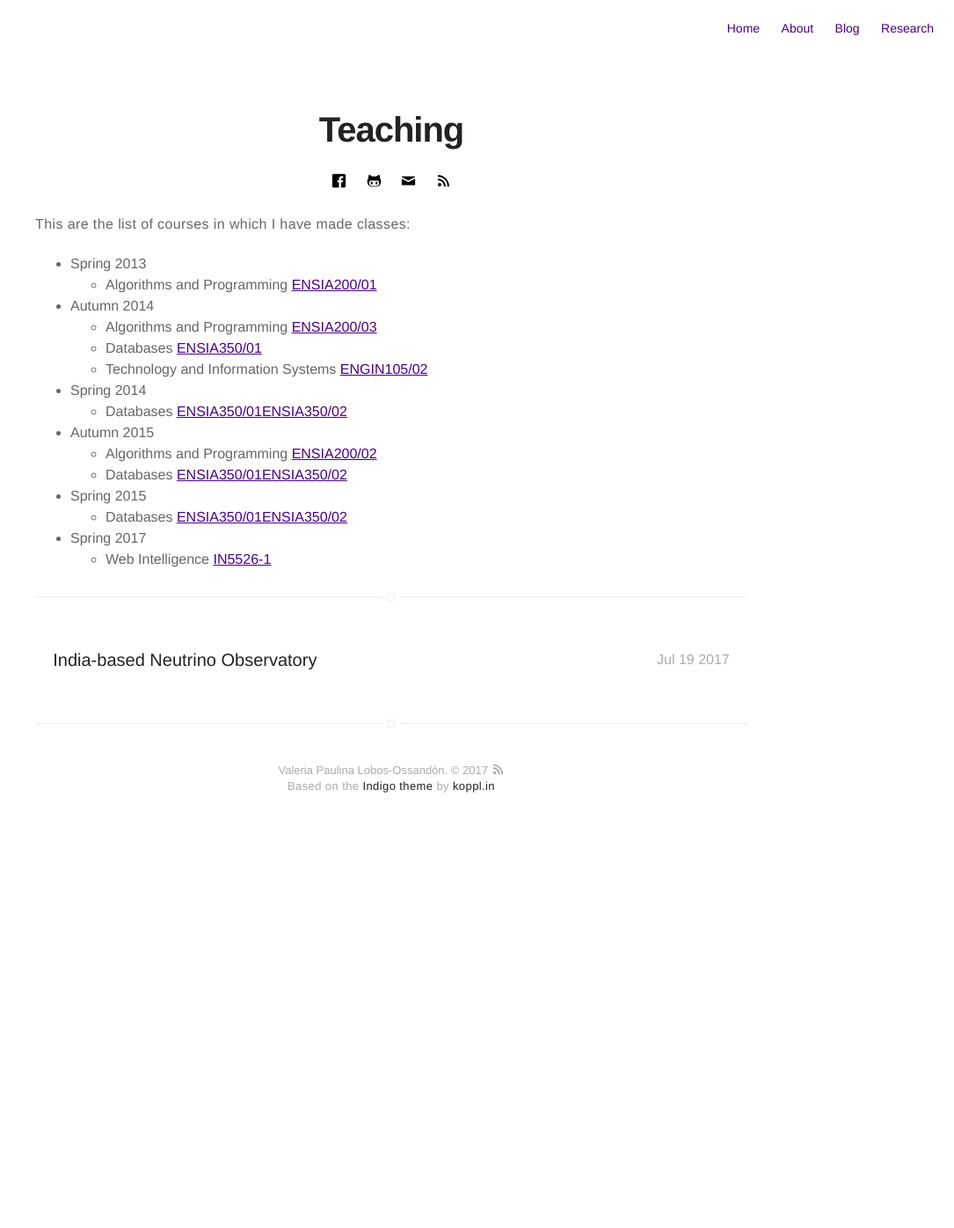
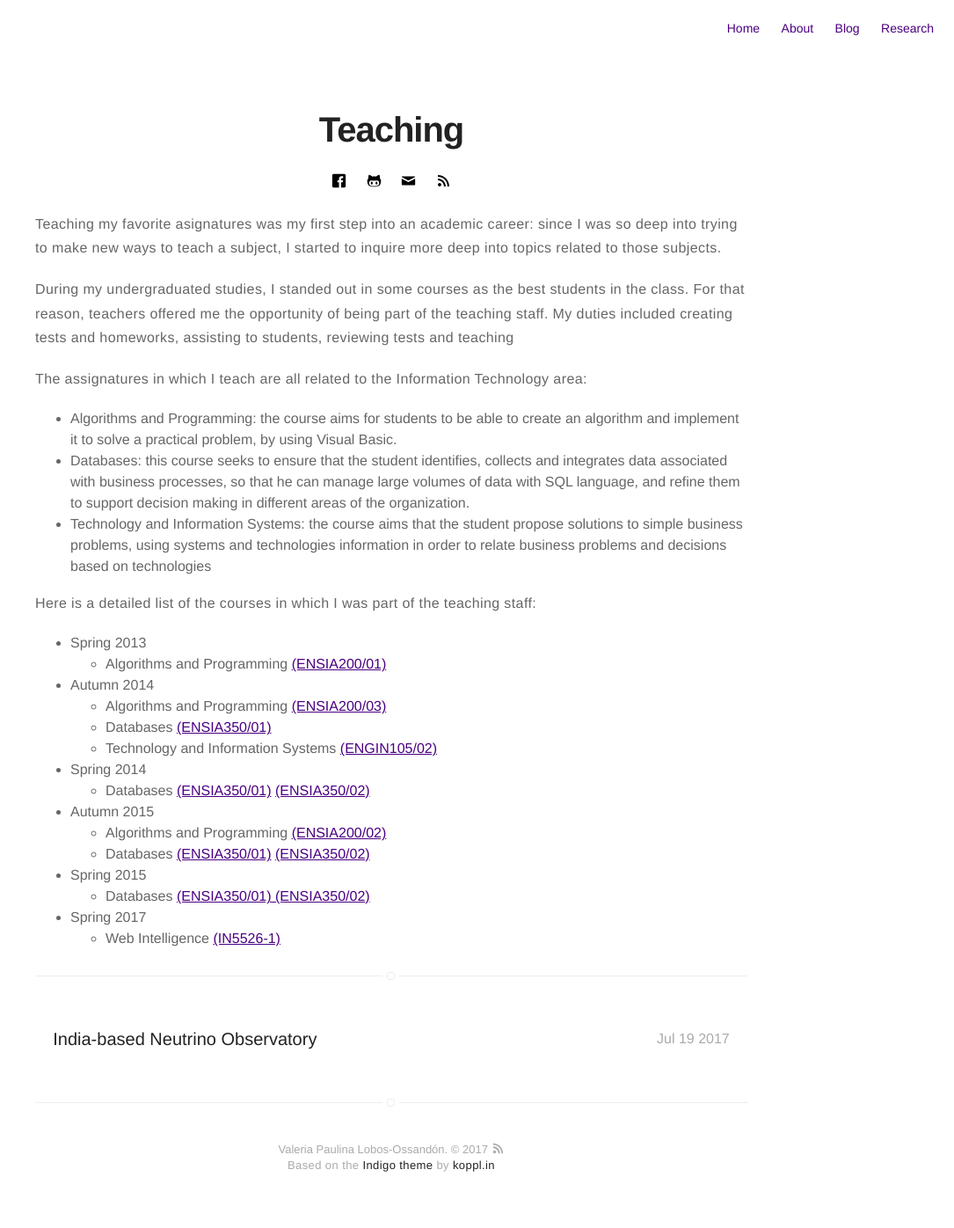
Before and after one commit to vlobos-ossandon/vlobos-ossandon.github.io, a Jekyll site: the page built from teaching.html, in a window 1280 px wide. Shown: the whole page at 88% size, without its empty margins (195-1280 px from the left). Built offline with Jekyll 4.4.1, drawn with Linux system fonts in a browser that asks for light colours; before the commit the page ends 965 px from its top, so only the background shows below that.

Commit message:
Teaching_5

```diff
--- a/teaching.html
+++ b/teaching.html
@@ -4,40 +4,49 @@ title: Teaching
 ---
 
 
-<p>This are the list of courses in which I have made classes:
+<p>Teaching my favorite asignatures was my first step into an academic career: since I was so deep into trying to make new ways to teach a subject, I started to inquire more deep into topics related to those subjects.</p>
+<p>During my undergraduated studies, I standed out in some courses as the best students in the class. For that reason, teachers offered me the opportunity of being part of the teaching staff. My duties included creating tests and homeworks, assisting to students, reviewing tests and teaching </p>
+<p> The assignatures in which I teach are all related to the Information Technology area:
+</p>
+    <ul>
+        <li><b>Algorithms and Programming</b>: the course aims for students to be able to create an algorithm and implement it to solve a practical problem, by using Visual Basic.</li>
+        <li><b>Databases</b>: this course seeks to ensure that the student identifies, collects and integrates data associated with business processes, so that he can manage large volumes of data with SQL language, and refine them to support decision making in different areas of the organization. </li>
+        <li><b>Technology and Information Systems</b>: the course aims that the student propose solutions to simple business problems, using systems and technologies information in order to relate business problems and decisions based on technologies </li>
+    </ul>
+<p> Here is a detailed list of the courses in which I was part of the teaching staff:
 </p>
 <ul>
     <li><b>Spring 2013</b>
         <ul>
-            <li>Algorithms and Programming <a href="http://pregrado.fen.uchile.cl/Pregrado/DocenciaWeb/Curso.aspx?opcion=Avisos&periodo=20132&cod_catedra=ENSIA200&cod_seccion=01">ENSIA200/01</a></li>
+            <li>Algorithms and Programming <a href="http://pregrado.fen.uchile.cl/Pregrado/DocenciaWeb/Curso.aspx?opcion=Avisos&periodo=20132&cod_catedra=ENSIA200&cod_seccion=01">(ENSIA200/01)</a></li>
         </ul>
     </li>
     <li><b>Autumn 2014</b>
         <ul>
-            <li>Algorithms and Programming <a href="http://pregrado.fen.uchile.cl/Pregrado/DocenciaWeb/Curso.aspx?opcion=Avisos&periodo=20141&cod_catedra=ENSIA200&cod_seccion=03">ENSIA200/03</a></li>
-            <li>Databases <a href="http://pregrado.fen.uchile.cl/Pregrado/DocenciaWeb/Curso.aspx?opcion=Avisos&periodo=20141&cod_catedra=ENSIA350&cod_seccion=01">ENSIA350/01</a></li>
-            <li>Technology and Information Systems <a href="http://pregrado.fen.uchile.cl/Pregrado/DocenciaWeb/Curso.aspx?opcion=Avisos&periodo=20141&cod_catedra=ENGIN105&cod_seccion=02">ENGIN105/02</a></li>
+            <li>Algorithms and Programming <a href="http://pregrado.fen.uchile.cl/Pregrado/DocenciaWeb/Curso.aspx?opcion=Avisos&periodo=20141&cod_catedra=ENSIA200&cod_seccion=03">(ENSIA200/03)</a></li>
+            <li>Databases <a href="http://pregrado.fen.uchile.cl/Pregrado/DocenciaWeb/Curso.aspx?opcion=Avisos&periodo=20141&cod_catedra=ENSIA350&cod_seccion=01">(ENSIA350/01)</a></li>
+            <li>Technology and Information Systems <a href="http://pregrado.fen.uchile.cl/Pregrado/DocenciaWeb/Curso.aspx?opcion=Avisos&periodo=20141&cod_catedra=ENGIN105&cod_seccion=02">(ENGIN105/02)</a></li>
         </ul>
     </li>
     <li><b>Spring 2014</b>
         <ul>
-            <li>Databases <a href="http://pregrado.fen.uchile.cl/Pregrado/DocenciaWeb/Curso.aspx?opcion=Avisos&periodo=20142&cod_catedra=ENSIA350&cod_seccion=01">ENSIA350/01</a><a href="http://pregrado.fen.uchile.cl/Pregrado/DocenciaWeb/Curso.aspx?opcion=Avisos&periodo=20142&cod_catedra=ENSIA350&cod_seccion=02">ENSIA350/02</a></li>
+            <li>Databases <a href="http://pregrado.fen.uchile.cl/Pregrado/DocenciaWeb/Curso.aspx?opcion=Avisos&periodo=20142&cod_catedra=ENSIA350&cod_seccion=01">(ENSIA350/01)</a> <a href="http://pregrado.fen.uchile.cl/Pregrado/DocenciaWeb/Curso.aspx?opcion=Avisos&periodo=20142&cod_catedra=ENSIA350&cod_seccion=02">(ENSIA350/02)</a></li>
         </ul>
     </li>
     <li><b>Autumn 2015</b>
         <ul>
-            <li>Algorithms and Programming <a href="http://pregrado.fen.uchile.cl/Pregrado/DocenciaWeb/Curso.aspx?opcion=Avisos&periodo=20151&cod_catedra=ENGIN310&cod_seccion=02">ENSIA200/02</a></li>
-            <li>Databases <a href="http://pregrado.fen.uchile.cl/Pregrado/DocenciaWeb/Curso.aspx?opcion=Avisos&periodo=20151&cod_catedra=ENGIN305&cod_seccion=01">ENSIA350/01</a><a href="http://pregrado.fen.uchile.cl/Pregrado/DocenciaWeb/Curso.aspx?opcion=Avisos&periodo=20151&cod_catedra=ENGIN305&cod_seccion=02">ENSIA350/02</a></li>
+            <li>Algorithms and Programming <a href="http://pregrado.fen.uchile.cl/Pregrado/DocenciaWeb/Curso.aspx?opcion=Avisos&periodo=20151&cod_catedra=ENGIN310&cod_seccion=02">(ENSIA200/02)</a></li>
+            <li>Databases <a href="http://pregrado.fen.uchile.cl/Pregrado/DocenciaWeb/Curso.aspx?opcion=Avisos&periodo=20151&cod_catedra=ENGIN305&cod_seccion=01">(ENSIA350/01)</a> <a href="http://pregrado.fen.uchile.cl/Pregrado/DocenciaWeb/Curso.aspx?opcion=Avisos&periodo=20151&cod_catedra=ENGIN305&cod_seccion=02">(ENSIA350/02)</a></li>
         </ul>
     </li>
     <li><b>Spring 2015</b>
         <ul>
-            <li>Databases <a href="http://pregrado.fen.uchile.cl/Pregrado/DocenciaWeb/Curso.aspx?opcion=Avisos&periodo=20152&cod_catedra=ENGIN305&cod_seccion=01">ENSIA350/01</a><a href="http://pregrado.fen.uchile.cl/Pregrado/DocenciaWeb/Curso.aspx?opcion=Avisos&periodo=20152&cod_catedra=ENGIN305&cod_seccion=02">ENSIA350/02</a></li>
+            <li>Databases <a href="http://pregrado.fen.uchile.cl/Pregrado/DocenciaWeb/Curso.aspx?opcion=Avisos&periodo=20152&cod_catedra=ENGIN305&cod_seccion=01">(ENSIA350/01) </a> <a href="http://pregrado.fen.uchile.cl/Pregrado/DocenciaWeb/Curso.aspx?opcion=Avisos&periodo=20152&cod_catedra=ENGIN305&cod_seccion=02">(ENSIA350/02)</a></li>
         </ul>
     </li>
     <li><b>Spring 2017</b>
         <ul>
-            <li>Web Intelligence <a href="https://www.u-cursos.cl/ingenieria/2015/2/IN5526/1/datos_curso/">IN5526-1</a></li>
+            <li>Web Intelligence <a href="https://www.u-cursos.cl/ingenieria/2015/2/IN5526/1/datos_curso/">(IN5526-1)</a></li>
         </ul>
     </li>
 </ul>
```
